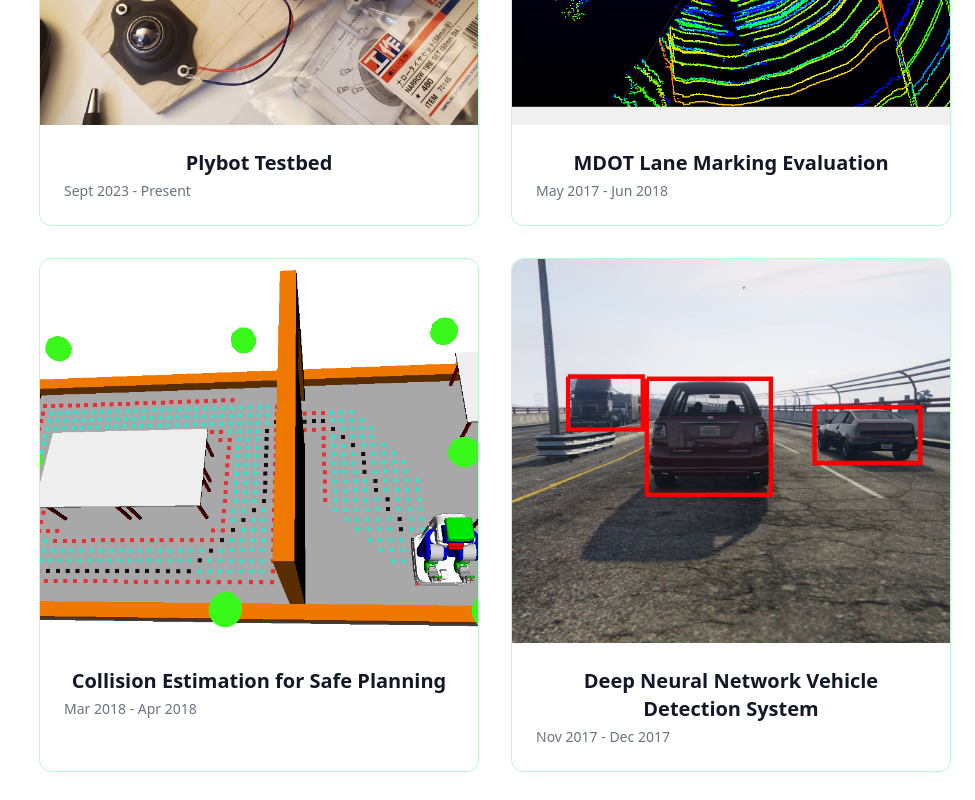
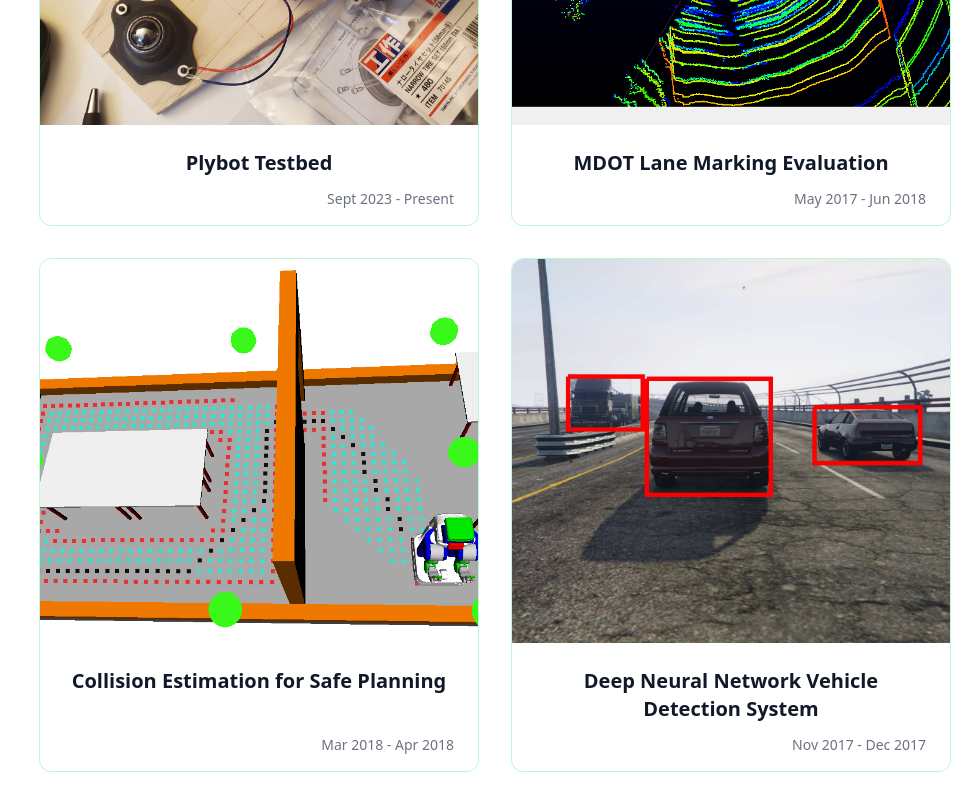
Before and after one commit to ajaayc/ajaayc.github.io, a React (Create React App) app: page / in a window 1280 px wide. Shown: the part 3480-4280 px from the top of the page, without its empty margins (305-1280 px from the left). Built offline with nearby package versions, Linux system fonts and the light colour scheme; grey boxes are pictures that could not be loaded.

Commit message:
Update date location for project cards

```diff
--- a/src/AJPortfolioPanel.jsx
+++ b/src/AJPortfolioPanel.jsx
@@ -369,10 +369,23 @@ export default function AJPortfolioPanel() {
         </div>
 
         {/* Text content */}
-        <div className="p-6 flex-1 flex flex-col min-w-0">
-          <h3 className="font-semibold text-xl text-gray-900 text-center break-words">{project.title}</h3>
-          {project.date && <p className="text-sm text-gray-500 mt-1">{project.date}</p>}
-          {project.short && <p className="text-base text-gray-600 text-center mt-2 break-words">{project.short}</p>}
+        <div className="p-6 flex-1 flex flex-col min-w-0 relative pb-12">
+          <h3 className="font-semibold text-xl text-gray-900 text-center break-words">
+            {project.title}
+          </h3>
+
+          {project.short && (
+            <p className="text-base text-gray-600 text-center mt-2 break-words">
+              {project.short}
+            </p>
+          )}
+
+          {/* Date anchored bottom-right */}
+          {project.date && (
+            <p className="absolute bottom-4 right-6 text-sm text-gray-500">
+              {project.date}
+            </p>
+          )}
         </div>
       </motion.div>
     ))}
```
